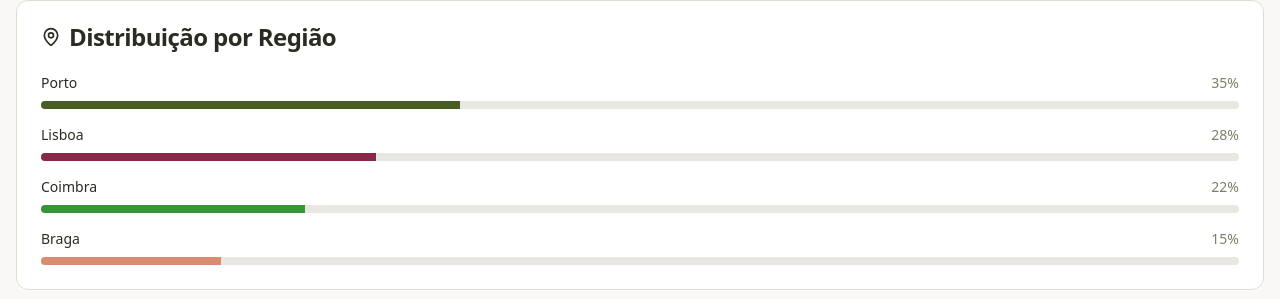
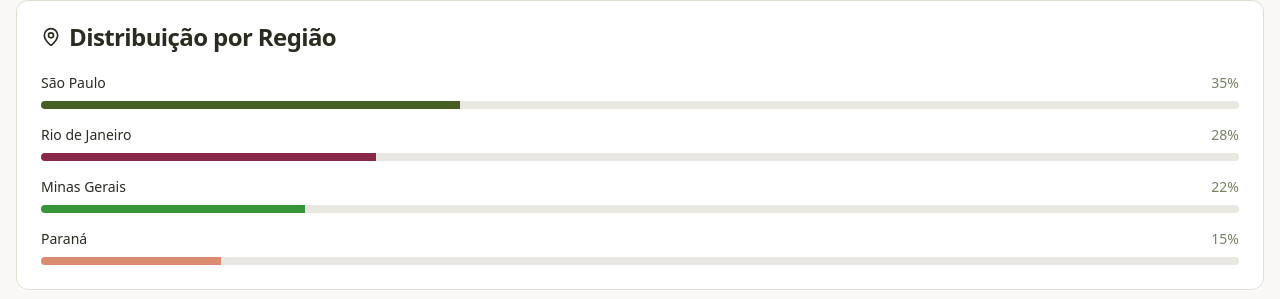
Before and after one commit to Vinuliru/sketchpad-studio-app, a React (Vite) app: page /analytics in a window 1280 px wide. Shown: the part 326-625 px from the top of the page. Built offline with nearby package versions, Linux system fonts and the light colour scheme; the HTML template or start-up script is replaced by a standard one.

Commit message:
Update analytics for Brazil

```diff
--- a/src/pages/Analytics.tsx
+++ b/src/pages/Analytics.tsx
@@ -14,10 +14,10 @@ import {
 
 export default function Analytics() {
   const regions = [
-    { name: "Porto", percentage: 35, color: "bg-primary" },
-    { name: "Lisboa", percentage: 28, color: "bg-wine" },
-    { name: "Coimbra", percentage: 22, color: "bg-success" },
-    { name: "Braga", percentage: 15, color: "bg-accent" }
+    { name: "São Paulo", percentage: 35, color: "bg-primary" },
+    { name: "Rio de Janeiro", percentage: 28, color: "bg-wine" },
+    { name: "Minas Gerais", percentage: 22, color: "bg-success" },
+    { name: "Paraná", percentage: 15, color: "bg-accent" }
   ];
 
   const monthlyData = [
```
